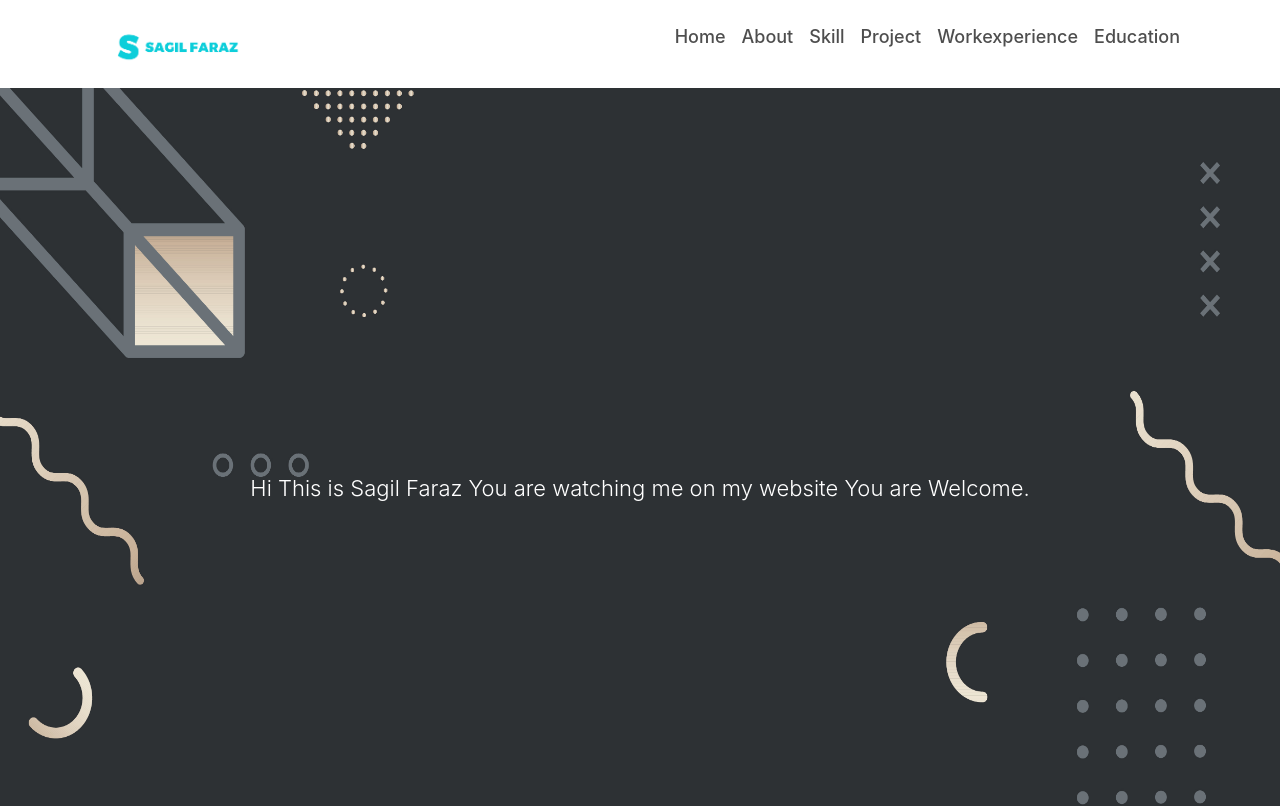
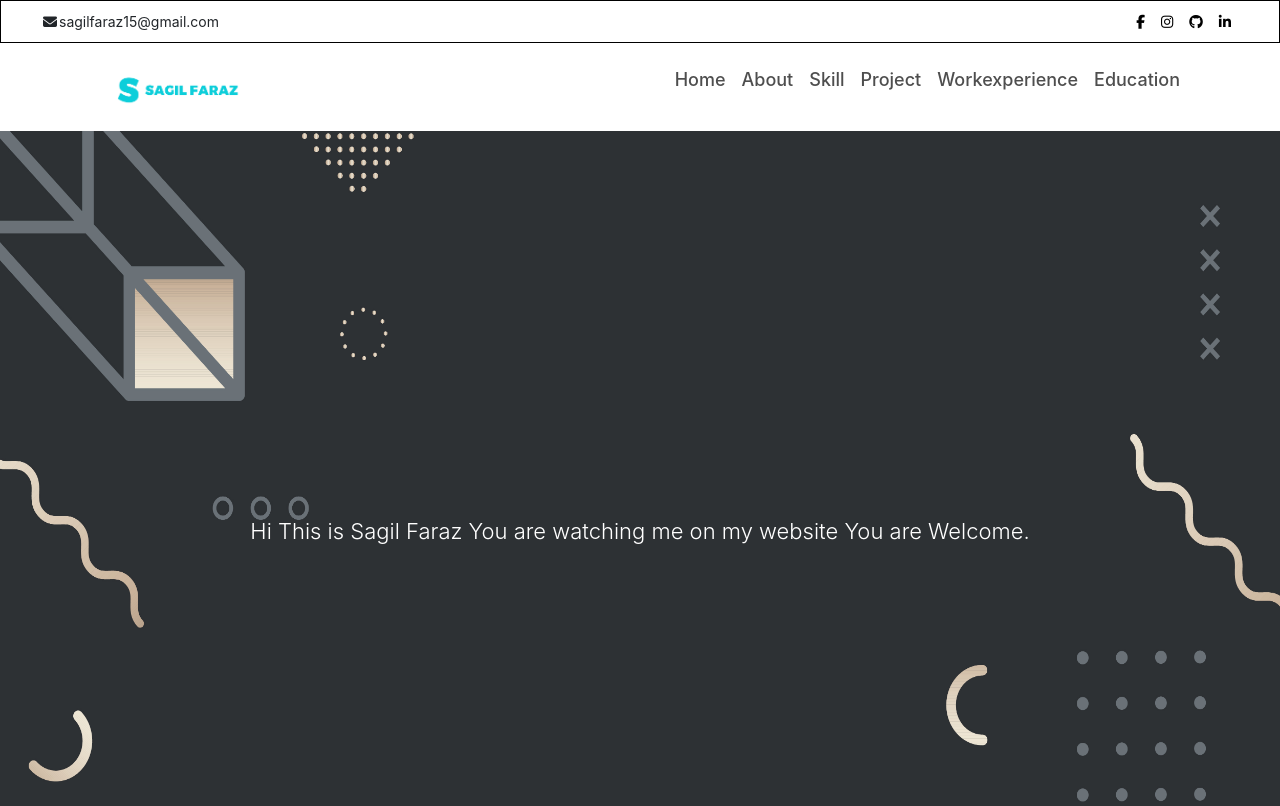
Before and after one commit to Sagil7/Portfolio, a React (Create React App) app: page /Education in a window 1280 px wide. Shown: the top 806 px of the page. Built offline with nearby package versions, Linux system fonts and the light colour scheme.

Commit message:
adding all the social media links

```diff
--- a/public/index.html
+++ b/public/index.html
@@ -43,6 +43,7 @@
       To create a production bundle, use `npm run build` or `yarn build`.
     -->
     <script src="https://cdn.jsdelivr.net/npm/bootstrap@5.3.1/dist/js/bootstrap.bundle.min.js" integrity="sha384-HwwvtgBNo3bZJJLYd8oVXjrBZt8cqVSpeBNS5n7C8IVInixGAoxmnlMuBnhbgrkm" crossorigin="anonymous"></script>
-
+    <!-- font awsome -->
+    <script src="https://kit.fontawesome.com/8d3aa5cf8f.js" crossorigin="anonymous"></script>
   </body>
 </html>
--- a/src/App.js
+++ b/src/App.js
@@ -13,6 +13,7 @@ import Contact from './Components/Contact/Contact';
 import Navbar2 from './Components/Navbar2/Navbar2';
 import Footer from './Cards/Footer/Footer';
 import Modal from './Cards/Modal/Modal';
+import Topbar from './Components/Topbar/Topbar';
 
 
 
@@ -21,6 +22,7 @@ function App() {
  <>
     {/* dalkjg */}
     <BrowserRouter>
+    <Topbar/>
     <Navbar2/>
 
      <Intro/>
--- a/src/Cards/projectcard/Projcard.js
+++ b/src/Cards/projectcard/Projcard.js
@@ -19,8 +19,8 @@ function Projcard() {
         An application built with React that provides access to news articles across various categories by seamlessly integrating data from an API.
         </p>
 
-        <a href="#" class="read-more">
-          View Code  <span class="sr-only">about this is some title</span>
+        <a href="https://github.com/Sagil7/NewsDekho" class="read-more" target="_blank">
+            <span class="sr-only">about this is some title</span>
           <svg xmlns="http://www.w3.org/2000/svg" class="icon" viewBox="0 0 20 20" fill="currentColor">
             <path fill-rule="evenodd" d="M12.293 5.293a1 1 0 011.414 0l4 4a1 1 0 010 1.414l-4 4a1 1 0 01-1.414-1.414L14.586 11H3a1 1 0 110-2h11.586l-2.293-2.293a1 1 0 010-1.414z" clip-rule="evenodd" />
           </svg>
@@ -39,8 +39,8 @@ function Projcard() {
         <p>
         I completed this project during my internship in which I created a website for their affiliated company. Within this project, I designed and implemented more than 10 React-based components.
         </p>
-        <a href="#" class="read-more">
-          View Code <span class="sr-only">about this is some title</span>
+        <a href="https://maanof.org/" class="read-more" target="_blank">
+          <span class="sr-only">about this is some title</span>
           <svg xmlns="http://www.w3.org/2000/svg" class="icon" viewBox="0 0 20 20" fill="currentColor">
             <path fill-rule="evenodd" d="M12.293 5.293a1 1 0 011.414 0l4 4a1 1 0 010 1.414l-4 4a1 1 0 01-1.414-1.414L14.586 11H3a1 1 0 110-2h11.586l-2.293-2.293a1 1 0 010-1.414z" clip-rule="evenodd" />
           </svg>
@@ -59,8 +59,8 @@ function Projcard() {
         <p>
         Web Portfolio to showcase acadmics, skills, projects and contact details in better manner
         </p>
-        <a href="#" class="read-more">
-          View Code <span class="sr-only">about this is some title</span>
+        <a href="https://github.com/Sagil7/Portfolio.git" class="read-more" target="_blank">
+           <span class="sr-only">about this is some title</span>
           <svg xmlns="http://www.w3.org/2000/svg" class="icon" viewBox="0 0 20 20" fill="currentColor">
             <path fill-rule="evenodd" d="M12.293 5.293a1 1 0 011.414 0l4 4a1 1 0 010 1.414l-4 4a1 1 0 01-1.414-1.414L14.586 11H3a1 1 0 110-2h11.586l-2.293-2.293a1 1 0 010-1.414z" clip-rule="evenodd" />
           </svg>
--- a/src/Cards/projectcard/Projectcard.css
+++ b/src/Cards/projectcard/Projectcard.css
@@ -113,7 +113,7 @@ article {
       container: card/inline-size;
     }
     .article-body p {
-      display: none;
+      /* display: none; */
     }
   }
 
--- a/src/Components/Contact/Contact.js
+++ b/src/Components/Contact/Contact.js
@@ -9,9 +9,9 @@ function Contact() {
 
         <div className="footercontainer">
         <div className="footertitle">Social Media</div>
-        <div><a href="">Linkedin</a></div>
-        <div><a href="">Facebook</a></div>
-        <div><a href="">Instagram</a></div>
+        <div><a href="https://www.linkedin.com/in/sagil-faraz/" target="_blank">Linkedin</a></div>
+        <div><a href="https://www.facebook.com/sagil.faraz/" target="_blank">Facebook</a></div>
+        <div><a href="https://www.instagram.com/sagilfaraz/" target="_blank">Instagram</a></div>
         {/* <div><a href="">Google</a></div>
         <div><a href="">Google</a></div> */}
 
@@ -19,19 +19,19 @@ function Contact() {
 
         <div className="footercontainer">
         <div className="footertitle">Coding Profile</div>
-        <div><a href="">CodeChef</a></div>
-        <div><a href="">CodeForces</a></div>
-        <div><a href="">GeeksforGeeks</a></div>
+        <div><a href="https://www.codechef.com/users/sagil7" target="_blank">CodeChef</a></div>
+        <div><a href="https://codeforces.com/profile/sagil7" target="_blank">CodeForces</a></div>
+        <div><a href="https://auth.geeksforgeeks.org/user/faraz15799" target='_blank'>GeeksforGeeks</a></div>
         {/* <div><a href="">Google</a></div>
         <div><a href="">Google</a></div> */}
 
         </div>
 
         <div className="footercontainer">
-        <div className="footertitle">Social Media</div>
-        <div><a href="">Google</a></div>
-        <div><a href="">Google</a></div>
-        <div><a href="">Google</a></div>
+        <div className="footertitle">Some more links</div>
+        <div><a href="https://github.com/Sagil7" target="_blank">Github</a></div>
+        <div><a href="https://www.stopstalk.com/user/profile/sagil7" target='_blank'>Stopstalk</a></div>
+        <div><a href="mailto:sagilfaraz15@gmail.com">Email</a></div>
 
 
         </div>
--- a/src/Components/Education/Education.css
+++ b/src/Components/Education/Education.css
@@ -1,6 +1,6 @@
 .Outercont{
     display: flex;
-    border: 1px solid black;
+    /* border: 1px solid black; */
     justify-content: space-evenly;
     flex-wrap: wrap;
     padding: 0 50px;
--- a/src/Components/Education/Education.js
+++ b/src/Components/Education/Education.js
@@ -11,9 +11,9 @@ function Education() {
         <div className="headline" ><h1>Education</h1></div>
         <div className="Outercont">
 
-          <Educationcard image={college} title="Sri Sairam College of Engineering (VTU)" innercontent="Bachelors of Engineering (8. CGPA)" course="Computer Science  " link="http://sairamce.edu.in/" />
+          <Educationcard image={college} title="Sri Sairam College of Engineering (VTU)" innercontent="Bachelors of Engineering (8.0 CGPA)" course="Computer Science  " link="http://sairamce.edu.in/" />
           <Educationcard image={school} title="Central Public School (C.B.S.E)" innercontent="HSC/Intermediate (79%)" course="PCM" link="https://www.facebook.com/cpssamastipur/" />
-          <Educationcard image={school} title="Sri Sairam College of Engineering" innercontent="SSC/Matriculation (9.6 CGPA)" course="Science" link="https://www.facebook.com/cpssamastipur/" />
+          <Educationcard image={school} title="Central Public School (C.B.S.E)" innercontent="SSC/Matriculation (9.6 CGPA)" course="Science" link="https://www.facebook.com/cpssamastipur/" />
 
         </div>
 
--- /dev/null
+++ b/src/Components/Topbar/Topbar.css
@@ -0,0 +1,87 @@
+.topbar{
+    width: 100%;
+    height: 43px;
+    display: flex;
+    align-items: center;
+    justify-content: space-between;
+    border: 0.1px solid black;
+    padding: 0 40px;
+}
+.email {
+    font-size: 14px;
+    display: flex;
+    float: left;
+    padding: 1px;
+    align-items: center;
+
+}
+.phone {
+    font-size: 14px;
+    display: flex;
+    float: left;
+    padding: 1px;
+    align-items: center;
+
+}
+.email i{
+    display: flex;
+    margin: 0px 1px;
+    height: 14px;
+    width: 15px;
+
+}
+.phone i{
+    display: flex;
+    margin: 0px 1px;
+    height: 14px;
+    width: 15px;
+
+}
+.socialmedia{
+    float: right;
+
+}
+.socialmedia a{
+    text-decoration: none;
+}
+
+.socialmedia i{
+    color: black;
+    padding: 8px;
+    transition: all 0.7s ease;
+}
+#twiter:hover {
+    color: #00acee;
+    transition: all 0.7s ease;
+    transform: scale(1.3);
+}
+#facebook:hover{
+    color: #4267B2;
+    transition: all 0.7s ease;
+    transform: scale(1.3);
+}
+#insta:hover{
+    color: #E1306C;
+    transition: all 0.7s ease;
+    transform: scale(1.3);
+}
+#youtube:hover{
+
+    color:  black;
+    transition: all 0.7s ease;
+    transform: scale(1.3);
+}
+#linkdin:hover{
+    color:  #0077b5;
+    transition: all 0.7s ease;
+    transform: scale(1.3);
+}
+@media (max-width:768px) {
+    /* .socialmedia{
+        display: none;
+    } */
+    .topbar{
+
+        padding: 0;
+    }
+}
--- /dev/null
+++ b/src/Components/Topbar/Topbar.js
@@ -0,0 +1,28 @@
+import React from 'react'
+import "./Topbar.css";
+
+function Topbar() {
+    // const emailicon = require('../image/email.png')
+    // const phoneicon = require('../image/phone.png')
+  return (
+    <>
+    <div className="topbar">
+   <div className="email">
+   <i className="fa-solid fa-envelope"></i>sagilfaraz15@gmail.com
+   </div>
+   {/* <div className="phone">
+   <i className="fa-solid fa-phone"></i>9599380707
+   </div> */}
+   <div className="socialmedia">
+     <a href="https://www.facebook.com/sagil.faraz/"  target="_blank"><i className="fa-brands fa-facebook-f" id="facebook"></i></a>
+     <a href="https://www.instagram.com/sagilfaraz/"  target="_blank" ><i className="fa-brands fa-instagram" id="insta"></i></a>
+     <a href="https://github.com/Sagil7"  target="_blank" ><i className="fa-brands fa-github" id="youtube"></i></a>
+     <a href="https://www.linkedin.com/in/sagil-faraz/"  target="_blank"><i className="fa-brands fa-linkedin-in" id="linkdin"></i></a>
+
+     </div>
+    </div>
+    </>
+  )
+}
+
+export default Topbar
```
Also changed, not shown: src/Components/Workexperience/Workexperience.js (+19 -18 lines).
